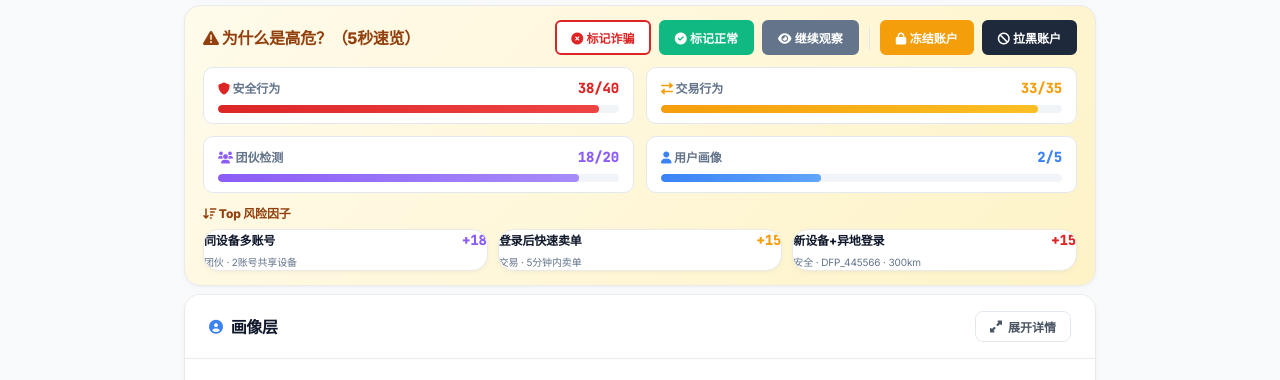
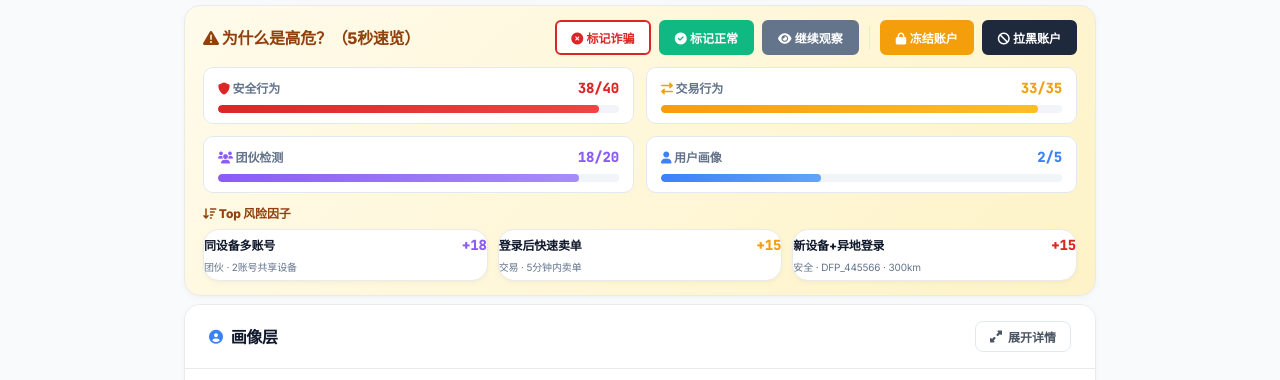
Before and after one commit to peterwong2023-bit/usdt-exchange-page, a website: page risk-v6-release/user-detail-v6.html in a window 1280 px wide. Shown: the part 361-741 px from the top of the page. Drawn offline with Linux system fonts and the light colour scheme.

Commit message:
fix: 修复Top风险因子卡片样式换行和对齐问题
Made-with: Cursor

```diff
--- a/risk-v6-release/user-detail-v6.html
+++ b/risk-v6-release/user-detail-v6.html
@@ -136,26 +136,26 @@
                 <!-- Top 风险因子 -->
                 <div style="font-size: 12px; font-weight: 800; color: #92400e; margin-bottom: 6px;"><i class="fas fa-sort-amount-down"></i> Top 风险因子</div>
                 <div style="display: grid; grid-template-columns: repeat(3, 1fr); gap: 10px;">
-                    <div class="dashboard-card" style="padding: 10px 12px; border-left: 4px solid #8b5cf6; cursor: pointer;" onclick="scrollToRule('R-GROUP-1')">
+                    <div class="dashboard-card" style="padding: 10px 12px; border-left: 4px solid #8b5cf6; cursor: pointer; min-height: 52px; display: flex; flex-direction: column; justify-content: center;" onclick="scrollToRule('R-GROUP-1')">
                         <div style="display: flex; justify-content: space-between; align-items: center; margin-bottom: 4px;">
-                            <span style="font-size: 12px; font-weight: 800; color: #0f172a;">同设备多账号</span>
+                            <span style="font-size: 12px; font-weight: 800; color: #0f172a; white-space: nowrap; overflow: hidden; text-overflow: ellipsis; max-width: 70%;">同设备多账号</span>
                             <span style="font-size: 14px; font-weight: 900; color: #8b5cf6; font-family: 'JetBrains Mono', monospace;">+18</span>
                         </div>
-                        <div style="font-size: 10px; color: #64748b;">团伙 · 2账号共享设备</div>
+                        <div style="font-size: 10px; color: #64748b; white-space: nowrap; overflow: hidden; text-overflow: ellipsis;">团伙 · 2账号共享设备</div>
                     </div>
-                    <div class="dashboard-card" style="padding: 10px 12px; border-left: 4px solid #f59e0b; cursor: pointer;" onclick="scrollToRule('FAST_SELL')">
+                    <div class="dashboard-card" style="padding: 10px 12px; border-left: 4px solid #f59e0b; cursor: pointer; min-height: 52px; display: flex; flex-direction: column; justify-content: center;" onclick="scrollToRule('FAST_SELL')">
                         <div style="display: flex; justify-content: space-between; align-items: center; margin-bottom: 4px;">
-                            <span style="font-size: 12px; font-weight: 800; color: #0f172a;">登录后快速卖单</span>
+                            <span style="font-size: 12px; font-weight: 800; color: #0f172a; white-space: nowrap; overflow: hidden; text-overflow: ellipsis; max-width: 70%;">登录后快速卖单</span>
                             <span style="font-size: 14px; font-weight: 900; color: #f59e0b; font-family: 'JetBrains Mono', monospace;">+15</span>
                         </div>
-                        <div style="font-size: 10px; color: #64748b;">交易 · 5分钟内卖单</div>
+                        <div style="font-size: 10px; color: #64748b; white-space: nowrap; overflow: hidden; text-overflow: ellipsis;">交易 · 5分钟内卖单</div>
                     </div>
-                    <div class="dashboard-card" style="padding: 10px 12px; border-left: 4px solid #dc2626; cursor: pointer;" onclick="scrollToRule('R-ATO-1')">
+                    <div class="dashboard-card" style="padding: 10px 12px; border-left: 4px solid #dc2626; cursor: pointer; min-height: 52px; display: flex; flex-direction: column; justify-content: center;" onclick="scrollToRule('R-ATO-1')">
                         <div style="display: flex; justify-content: space-between; align-items: center; margin-bottom: 4px;">
-                            <span style="font-size: 12px; font-weight: 800; color: #0f172a;">新设备+异地登录</span>
+                            <span style="font-size: 12px; font-weight: 800; color: #0f172a; white-space: nowrap; overflow: hidden; text-overflow: ellipsis; max-width: 70%;">新设备+异地登录</span>
                             <span style="font-size: 14px; font-weight: 900; color: #dc2626; font-family: 'JetBrains Mono', monospace;">+15</span>
                         </div>
-                        <div style="font-size: 10px; color: #64748b;">安全 · DFP_445566 · 300km</div>
+                        <div style="font-size: 10px; color: #64748b; white-space: nowrap; overflow: hidden; text-overflow: ellipsis;">安全 · DFP_445566 · 300km</div>
                     </div>
                 </div>
             </div>
```
Also changed, not shown: diagram/fund-monitor-spec-mindmap.md (+8 -3 lines).
